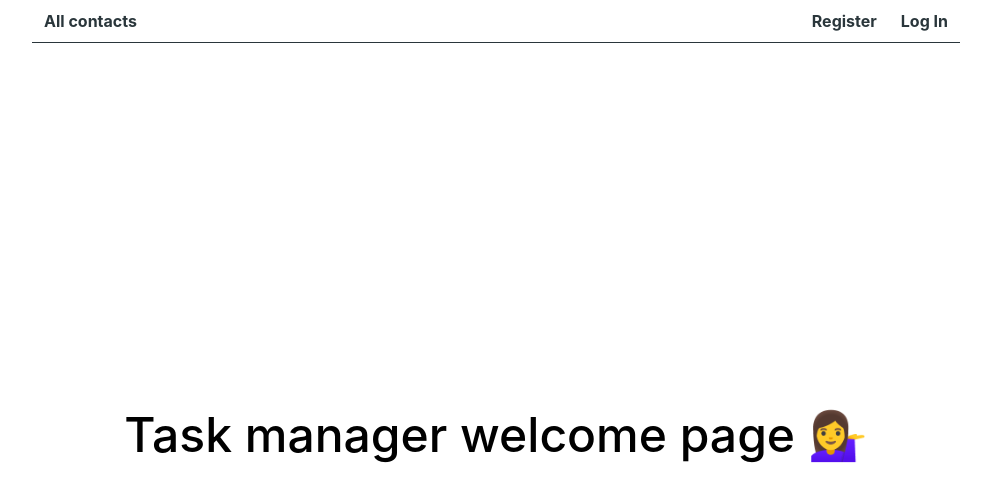
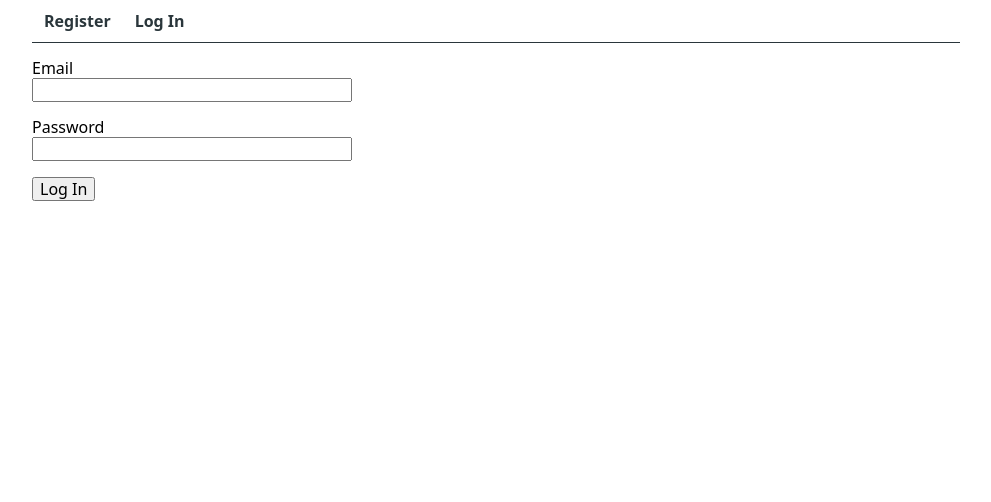
Before and after one commit to Simon507/goit-react-hw-08-phonebook, a React (Create React App) app: page / in a window 1280 px wide. Shown: the top 502 px of the page, without its empty margins (144-1135 px from the left). Built offline with nearby package versions, Linux system fonts and the light colour scheme.

Commit message:
navigation done

```diff
--- a/package.json
+++ b/package.json
@@ -4,6 +4,9 @@
   "private": true,
   "homepage": "https://simon507.github.io/goit-react-hw-08-phonebook/",
   "dependencies": {
+    "@emotion/react": "^11.10.6",
+    "@emotion/styled": "^11.10.6",
+    "@mui/material": "^5.12.0",
     "@reduxjs/toolkit": "^1.9.3",
     "@testing-library/jest-dom": "^5.16.3",
     "@testing-library/react": "^12.1.4",
--- a/src/components/App.js
+++ b/src/components/App.js
@@ -6,7 +6,7 @@ import { PrivateRoute } from './PrivateRoute';
 import { RestrictedRoute } from './RestrictedRoute';
 import { refreshUser } from 'redux/auth/operations';
 import { useAuth } from 'hooks';
-import { Contacts } from '../pages/Contacts';
+import { AddContact } from '../pages/AddContact';
 
 const HomePage = lazy(() => import('../pages/Home'));
 const RegisterPage = lazy(() => import('../pages/Register'));
@@ -25,27 +25,31 @@ export const App = () => {
   ) : (
     <Routes>
       <Route path="/" element={<Layout />}>
-        <Route index element={<HomePage />} />
         <Route
           path="/register"
           element={
             <RestrictedRoute
-              redirectTo="/contacts"
+              redirectTo="/allContacts"
               component={<RegisterPage />}
             />
           }
         />
         <Route
-          path="/login"
+          index
           element={
-            <RestrictedRoute redirectTo="/contacts" component={<LoginPage />} />
+            <RestrictedRoute
+              redirectTo="/allContacts"
+              component={<LoginPage />}
+            />
           }
         />
         <Route
-          path="/contacts"
-          element={
-            <PrivateRoute redirectTo="/login" component={<Contacts />} />
-          }
+          path="/allContacts"
+          element={<PrivateRoute redirectTo="/" component={<HomePage />} />}
+        />
+        <Route
+          path="/addContacts"
+          element={<PrivateRoute redirectTo="/" component={<AddContact />} />}
         />
       </Route>
     </Routes>
--- a/src/components/AuthNav/AuthNav.js
+++ b/src/components/AuthNav/AuthNav.js
@@ -7,7 +7,7 @@ export const AuthNav = () => {
       <NavLink className={css.link} to="/register">
         Register
       </NavLink>
-      <NavLink className={css.link} to="/login">
+      <NavLink className={css.link} to="/">
         Log In
       </NavLink>
     </div>
--- a/src/components/Navigation/Navigation.js
+++ b/src/components/Navigation/Navigation.js
@@ -6,15 +6,15 @@ export const Navigation = () => {
   const { isLoggedIn } = useAuth();
 
   return (
-    <nav>
-      <NavLink className={css.link} to="/">
-        All contacts
-      </NavLink>
-      {isLoggedIn && (
-        <NavLink className={css.link} to="/contacts">
+    isLoggedIn && (
+      <nav>
+        <NavLink className={css.link} to="/allContacts">
+          All contacts
+        </NavLink>
+        <NavLink className={css.link} to="/addContacts">
           Add contacts
         </NavLink>
-      )}
-    </nav>
+      </nav>
+    )
   );
 };
--- a/src/components/addContactsForm/ContactForm.jsx
+++ b/src/components/addContactsForm/ContactForm.jsx
@@ -1,5 +1,3 @@
-// import { nanoid } from 'nanoid';
-
 import { useSelector, useDispatch } from 'react-redux';
 
 import { addContacts } from '../../redux/contactList/operations';
@@ -37,7 +35,6 @@ export const ContactForm = () => {
       }}
       validationSchema={validationSchema}
       onSubmit={(values, actions) => {
-        // const id = nanoid(8);
         if (
           stateValue.some(
             item => item.name.toLowerCase() === values.name.toLowerCase()
@@ -49,6 +46,7 @@ export const ContactForm = () => {
         const addValue = { name: values.name, phone: values.number };
         dispatch(addContacts(addValue));
         actions.resetForm();
+        document.location = '/allContacts';
       }}
     >
       <Form>
--- a/src/index.js
+++ b/src/index.js
@@ -6,7 +6,6 @@ import { PersistGate } from 'redux-persist/integration/react';
 import { Provider } from 'react-redux';
 import { store, persistor } from './redux/store';
 import 'modern-normalize';
-import './styles.css';
 
 ReactDOM.createRoot(document.getElementById('root')).render(
   <React.StrictMode>
--- a/src/pages/Contacts.js
+++ b/src/pages/AddContact.js
@@ -5,20 +5,15 @@ import { Helmet } from 'react-helmet';
 // import { store } from '../redux/store';
 
 import { ContactForm } from '../components/addContactsForm/ContactForm';
-import { Filter } from '../components/filter/Filter';
-import { ContactList } from '../components/contactList/ContactList';
 
-export const Contacts = () => {
+export const AddContact = () => {
   return (
     <>
       <Helmet>
-        <title>Your contacts</title>
+        <title>Add contacts</title>
       </Helmet>
-      <h1>Phonebook</h1>
+      <h1>Add contacts</h1>
       <ContactForm />
-      <h2>Contacts</h2>
-      <Filter />
-      <ContactList />
     </>
   );
 };
--- a/src/pages/Home.js
+++ b/src/pages/Home.js
@@ -1,26 +1,31 @@
-const styles = {
-  container: {
-    minHeight: 'calc(100vh - 50px)',
-    display: 'flex',
-    alignItems: 'center',
-    justifyContent: 'center',
-  },
-  title: {
-    fontWeight: 500,
-    fontSize: 48,
-    textAlign: 'center',
-  },
-};
+import { Helmet } from 'react-helmet';
+
+import { ContactList } from '../components/contactList/ContactList';
+import { Filter } from '../components/filter/Filter';
+
+// const styles = {
+//   container: {
+//     minHeight: 'calc(100vh - 50px)',
+//     display: 'flex',
+//     alignItems: 'center',
+//     justifyContent: 'center',
+//   },
+//   title: {
+//     fontWeight: 500,
+//     fontSize: 48,
+//     textAlign: 'center',
+//   },
+// };
 
 export default function Home() {
   return (
-    <div style={styles.container}>
-      <h1 style={styles.title}>
-        Task manager welcome page{' '}
-        <span role="img" aria-label="Greeting icon">
-          💁‍♀️
-        </span>
-      </h1>
-    </div>
+    <>
+      <Helmet>
+        <title>All contacts</title>
+      </Helmet>
+      <h1>All contacts</h1>
+      <Filter />
+      <ContactList />
+    </>
   );
 }
--- a/src/styles.css
+++ /dev/null
@@ -1,28 +0,0 @@
-body {
-  margin: 0;
-  font-family: -apple-system, BlinkMacSystemFont, 'Segoe UI', 'Roboto', 'Oxygen',
-    'Ubuntu', 'Cantarell', 'Fira Sans', 'Droid Sans', 'Helvetica Neue',
-    sans-serif;
-  -webkit-font-smoothing: antialiased;
-  -moz-osx-font-smoothing: grayscale;
-}
-
-code {
-  font-family: source-code-pro, Menlo, Monaco, Consolas, 'Courier New',
-    monospace;
-}
-
-h1,
-h2,
-h3,
-h4,
-h5,
-h6,
-p {
-  margin: 0;
-}
-
-ul,
-li {
-  padding: 0;
-}
```
Also changed, not shown: 1 other file (tests, documents, lock files or other folders).
